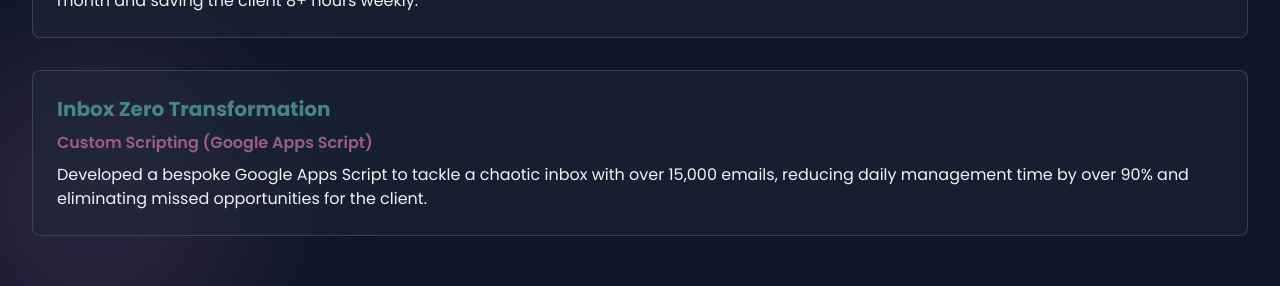
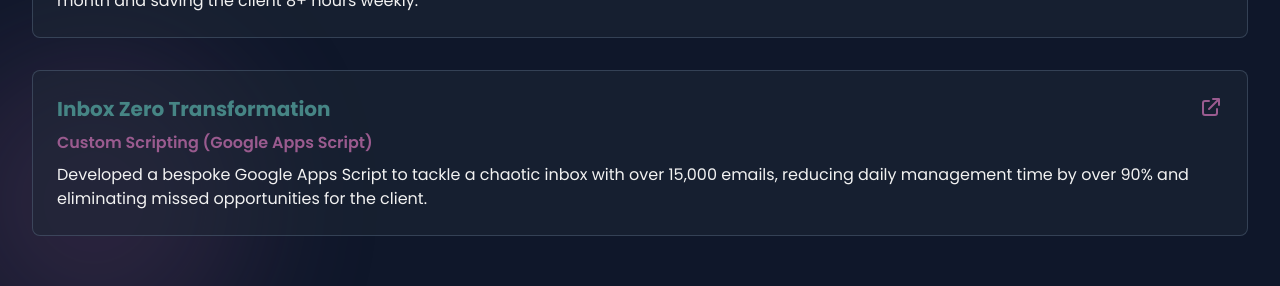
Before and after one commit to nicola-empower/my-portfolio, a Next.js app: page /projects in a window 1280 px wide. Shown: the part 3982-4268 px from the top of the page. Built offline with nearby package versions, Linux system fonts and the light colour scheme.

Commit message:
added inbox zero demo

```diff
--- a/src/app/projects/page.tsx
+++ b/src/app/projects/page.tsx
@@ -113,7 +113,8 @@ const projectsData = [
     {
         title: "Inbox Zero Transformation",
         role: "Custom Scripting (Google Apps Script)",
-        description: "Developed a bespoke Google Apps Script to tackle a chaotic inbox with over 15,000 emails, reducing daily management time by over 90% and eliminating missed opportunities for the client."
+        description: "Developed a bespoke Google Apps Script to tackle a chaotic inbox with over 15,000 emails, reducing daily management time by over 90% and eliminating missed opportunities for the client.",
+        link: "https://nicola-empower.github.io/inbox-zero-demo/"
     }
 ];
 
```
